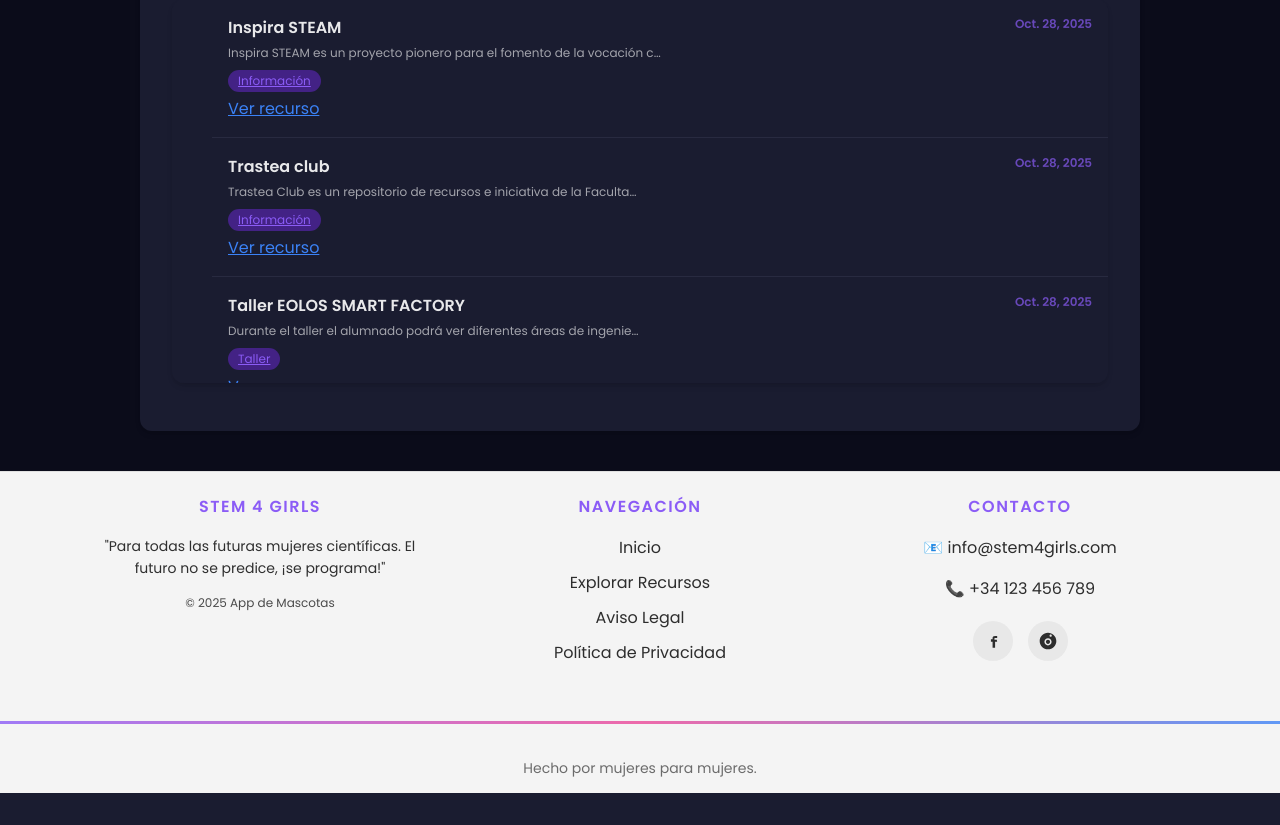
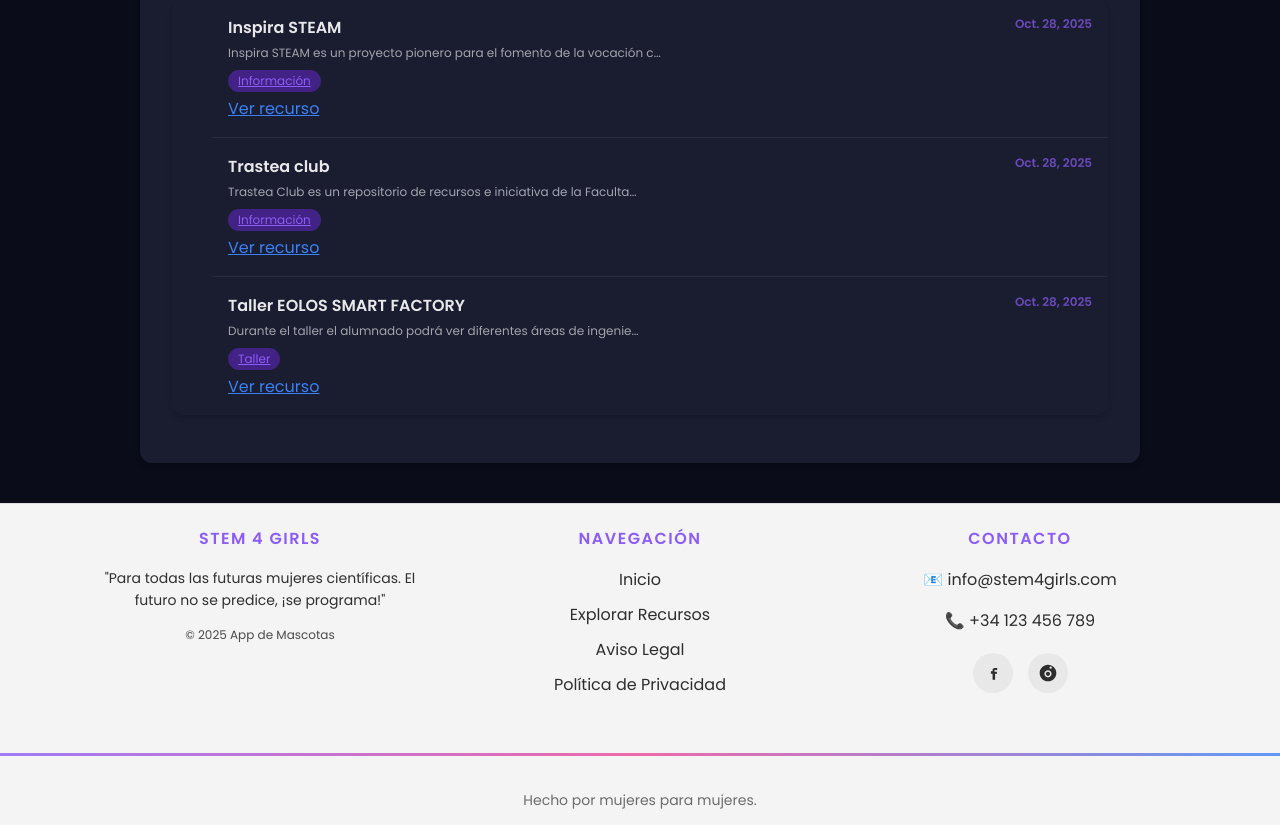
Before and after one commit to IRIA-PICO/stem4girls, a Django app: page /appstem4girls/proveedores/2/ in a window 1280 px wide. Shown: the part 637-1462 px from the top of the page. Before the commit the page ends 1430 px from the top, so only its background shows below. Run offline with Django 5.2, Linux system fonts and the light colour scheme; data comes from the database, SQL or seed files in the repository.

Commit message:
Update proveedores.css

```diff
--- a/appstem4girls/static/css/proveedores.css
+++ b/appstem4girls/static/css/proveedores.css
@@ -186,7 +186,6 @@
 }
 
 .lr {
-    max-height: 24rem;
     overflow-y: auto;
     background-color: #1a1c30;
     border-radius: 12px;
```
